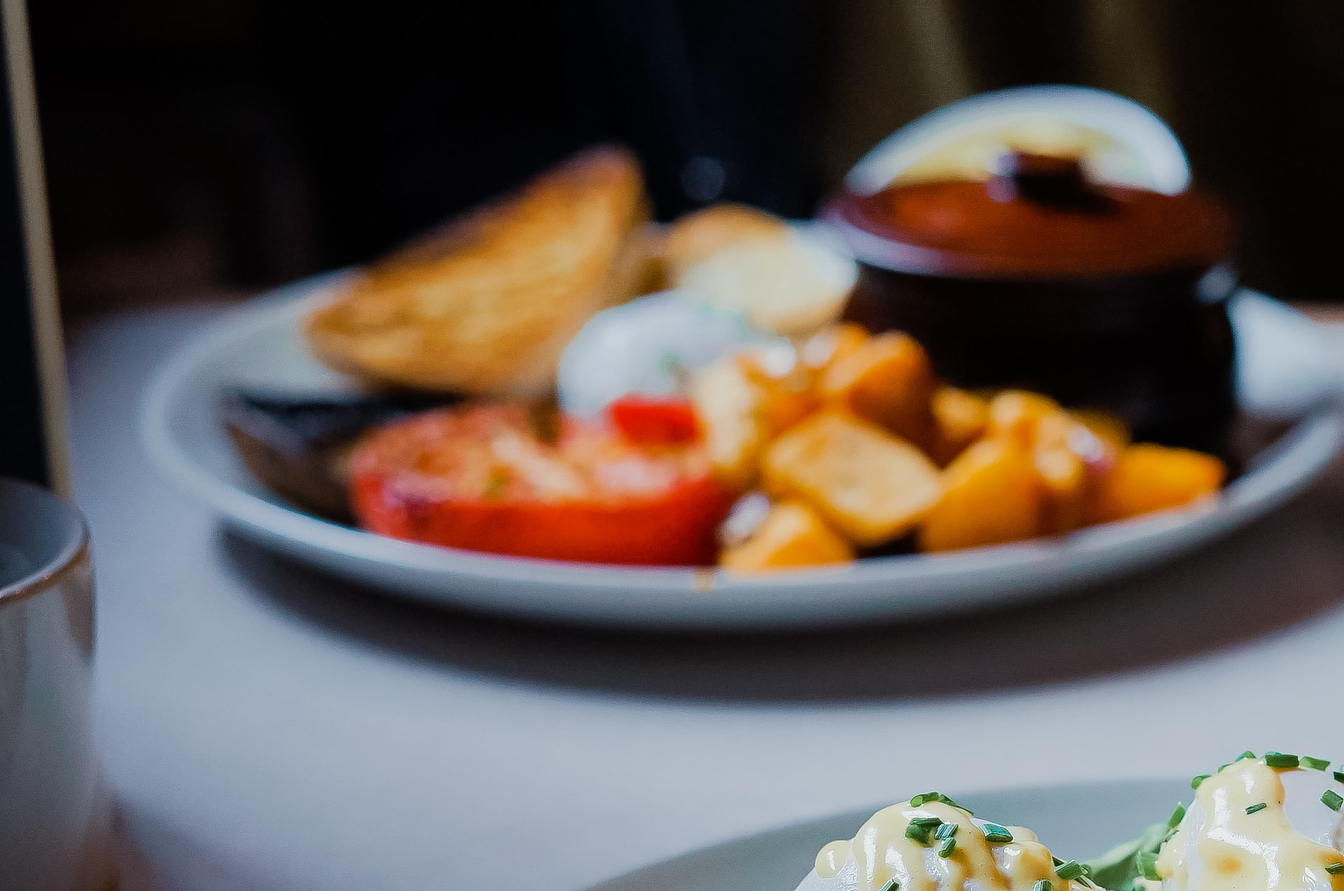
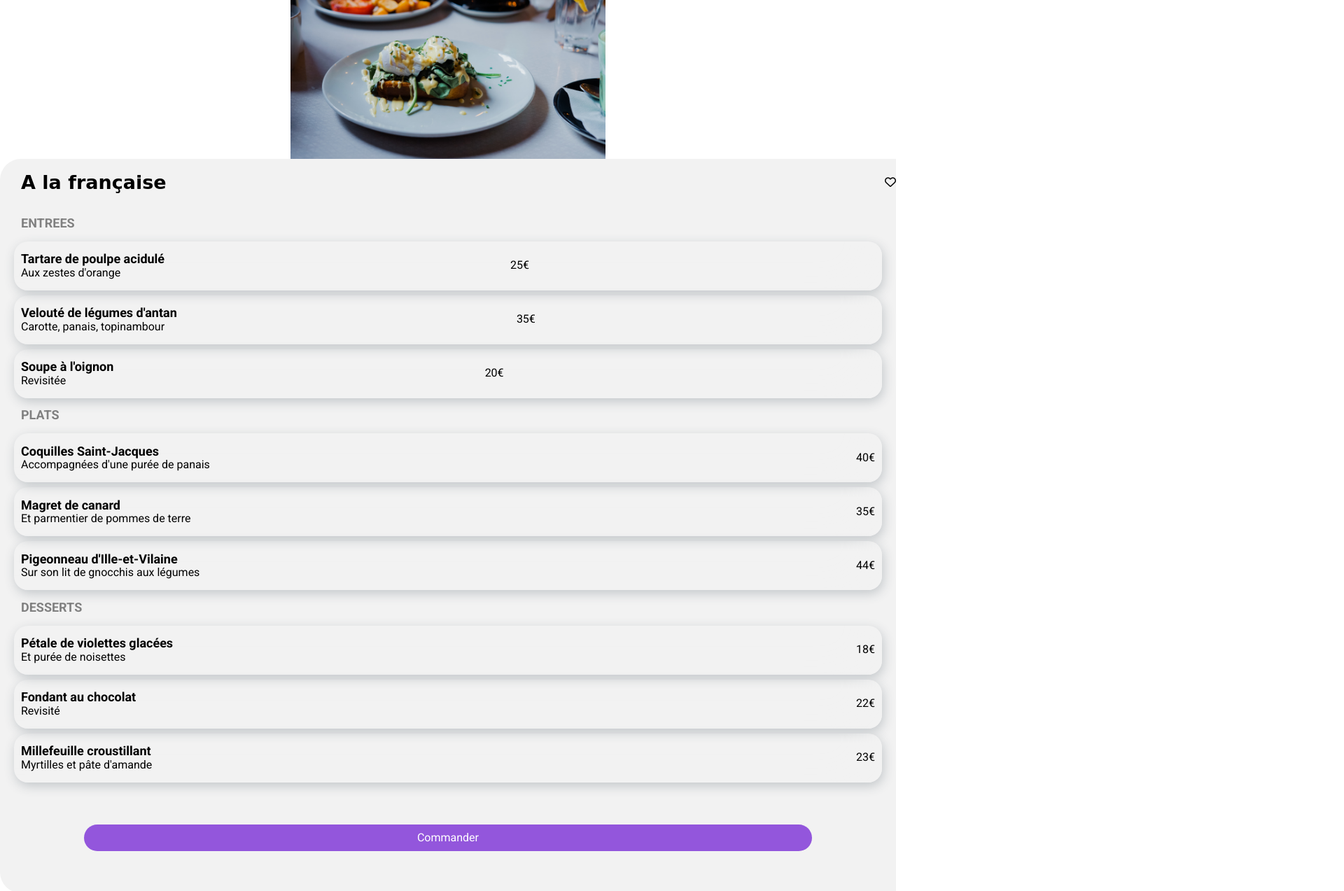
Before and after one commit to AudreyTanah/Projet-3, a website: page index_1.html in a window 1280 px wide. Shown: the part 102-1375 px from the top of the page at 70% size, 1920 px wide, since content can reach past the window. Drawn offline with nearby package versions, Linux system fonts and the light colour scheme; a web font is replaced by a local one.

Commit message:
Commencement et bonne avancée gestion des pages restaurants css.scss

```diff
--- a/index_1.html
+++ b/index_1.html
@@ -16,98 +16,121 @@
     <title>Projet3</title>
 </head>
 <body>
-    <header>
+    <header class="header-pages">
     <div class="arrow-and-logo">
         <div class="arrow"><i class="fa-solid fa-arrow-left"></i></div>
-        <img class="oh-my-food" src="images/logo/ohmyfood.png" alt="logo">
+        <p class="page-ohmyfood-logo">ohmyfood</p>
+    </div>
+    <div class="picture-page-container">
+    <img class="page-picture" id="french-menu-pic" src="./images/restaurants/toa-heftiba-DQKerTsQwi0-unsplash.jpg" alt="french">
     </div>
     </header>
 
-    <div class="picture-page-container">
-        <img class="page-picture" id="french-menu-pic" src="./images/restaurants/toa-heftiba-DQKerTsQwi0-unsplash.jpg" alt="french">
+    <main class="menu">
+      <div class="page-title">
+        <h1 class="title-menu">A la française</h1>
+        <i id="heart-page-1" class="fa-regular fa-heart"></i>
       </div>
 
-    <main class="french-menu">
-      <div class="page-title">
-        <h1 class="french-title">A la française</h1>
-        <i class="heart-page" class="fa-light fa-heart"></i>
-      </div>
-
-      <section class="entry">
+      <section class="entry-section">
         <div class="beginning-entry">
-        <h2 class="title-section">Entrées</h2>
+        <h2 class="title-section">ENTREES</h2>
         <div class="bar"></div>
         </div>
-        <div class="entry-one">
+        <div class="entry">
+            <div class="plate-and-side-dish">
             <h2 class="entry-plate-dessert-title">Tartare de poulpe acidulé</h2>
             <p class="specification-seasoning-or-side-dish">Aux zestes d'orange</p>
+            </div>
             <p class="price">25€</p>
+            <div class="check-container">
+                <i class="check" class="fa-solid fa-check"></i>
                 </div>
-        <div class="entry-two">
+        </div>
+        <div class="entry">
+            <div class="plate-and-side-dish">
             <h2 class="entry-plate-dessert-title">Velouté de légumes d'antan</h2>
             <p class="specification-seasoning-or-side-dish">Carotte, panais, topinambour</p>
+            </div>
             <p class="price">35€</p>
+            <div class="check-container">
+                <i class="check" class="fa-solid fa-check"></i>
                 </div>
-        <div class="entry-three">
+        </div>
+        <div class="entry">
+            <div class="plate-and-side-dish">
             <h2 class="entry-plate-dessert-title">Soupe à l'oignon</h2>
             <p class="specification-seasoning-or-side-dish">Revisitée</p>
+            </div>
             <p class="price">20€</p>
             <div class="check-container">
             <i class="check" class="fa-solid fa-check"></i>
             </div>
         </div>
 
-        <section class="plate">
+        <section class="plate-section">
             <div class="following-plate">
-            <h2 class="title-section">Plats</h2>
+            <h2 class="title-section">PLATS</h2>
             <div class="bar"></div>
             </div>
-            <div class="plate-one">
+            <div class="plate">
+                <div class="plate-and-side-dish">
                 <h2 class="entry-plate-dessert-title">Coquilles Saint-Jacques</h2>
                 <p class="specification-seasoning-or-side-dish">Accompagnées d'une purée de panais</p>
+                </div>
                 <p class="price">40€</p>
             </div>
-            <div class="plate-two">
+            <div class="plate">
+                <div class="plate-and-side-dish">
                 <h2 class="entry-plate-dessert-title">Magret de canard</h2>
                 <p class="specification-seasoning-or-side-dish">Et parmentier de pommes de terre</p>
+                </div>
                 <p class="price">35€</p>
             </div>
-            <div class="plate-three">
+            <div class="plate">
+                <div class="plate-and-side-dish">
                 <h2 class="entry-plate-dessert-title">Pigeonneau d'Ille-et-Vilaine</h2>
                 <p class="specification-seasoning-or-side-dish">Sur son lit de gnocchis aux légumes</p>
+                </div>
                 <p class="price">44€</p>
             </div>
 
-            <section class="dessert">
+            <section class="dessert-section">
                 <div class="final-dessert">
-                <h2 class="title-section">Desserts</h2>
+                <h2 class="title-section">DESSERTS</h2>
                 <div class="bar"></div>
                 </div>
-                <div class="dessert-one">
+                <div class="dessert">
+                    <div class="plate-and-side-dish">
                     <h2 class="entry-plate-dessert-title">Pétale de violettes glacées</h2>
                     <p class="specification-seasoning-or-side-dish">Et purée de noisettes</p>
+                    </div>
                     <p class="price">18€</p>
                 </div>
-                <div class="dessert-two">
+                <div class="dessert">
+                    <div class="plate-and-side-dish">
                     <h2 class="entry-plate-dessert-title">Fondant au chocolat</h2>
                     <p class="specification-seasoning-or-side-dish">Revisité</p>
+                    </div>
                     <p class="price">22€</p>
                 </div>
-                <div class="dessert-three">
+                <div class="dessert">
+                    <div class="plate-and-side-dish">
                     <h2 class="entry-plate-dessert-title">Millefeuille croustillant</h2>
                     <p class="specification-seasoning-or-side-dish">Myrtilles et pâte d'amande</p>
+                    </div>
                     <p class="price">23€</p>
                 </div>
             </section>
             <nav class="command"><p>Commander</p></nav>
     </main>
     <footer>
-        <img class="footer-ohmyfood-logo" src="images/logo/ohmyfood.png">
+    <p class="footer-ohmyfood-logo">ohmyfood</p>
     <ul class="footer-ul">
         <li class="propose-restaurant">
-                <i class="fa-solid fa-utensils"></i><p>Proposer un restaurant</p>
+            <i id="ustensils" class="fa-solid fa-utensils"></i><p>Proposer un restaurant</p>
         </li>
-            <li class="become-partnair"><i class="fa-solid fa-handshake-angle"></i><p>Devenir partenaire</p></li>
+        <li class="become-partnair"><i id="handshake" class="fa-solid fa-handshake-angle"></i><p>Devenir partenaire</p></li>
     <li class="legal-mentions"><p>Mentions légales</p></li>
     <li class="contact"><p>Contact</p></li>
     </ul>
--- a/sass/base/_typography.scss
+++ b/sass/base/_typography.scss
@@ -1,14 +1,27 @@
 /*importation police texte*/
-p, ul {
+p, ul, .title-section, .entry-plate-dessert-title {
 font-family: 'Roboto', sans-serif;
 }
 /*importation police logo et titres*/
-.logo, .footer-ohmyfood-logo, h1, h2, h3 {
+.logo, .footer-ohmyfood-logo, .page-ohmyfood-logo, h1, h2, h3 {
 font-family: 'Shrikhand', cursive;
-}
-h1 {
-    font-size: 16px;
 }
 .footer-ohmyfood-logo {
     font-size: 20px;
 }
+.page-ohmyfood-logo {
+    font-size: 25px;
+}
+/*taille titre menu*/
+.title-menu {
+    font-size: 27px;
+}
+/*taille et couleur title-section*/
+.title-section {
+    font-size: 18px;
+    color:gray;
+}
+/*taille plats*/
+.entry-plate-dessert-title {
+    font-size: 18px;
+}
--- a/sass/layouts/_header.scss
+++ b/sass/layouts/_header.scss
@@ -42,3 +42,24 @@
     }
 
 /*header pages*/
+.header-pages {
+    width: 100%;
+    box-sizing: border-box;
+    margin: 0px;
+    padding: 0px;
+}
+.arrow-and-logo {
+    width: 100%;
+    display: flex;
+    align-items: center;
+    justify-content: space-between;
+}
+.picture-page-container {
+    width: 100%;
+    height: 300px;
+}
+.page-picture {
+    width: 100%;
+    height: 100%;
+    object-fit: contain;
+}
--- a/sass/layouts/_nav.scss
+++ b/sass/layouts/_nav.scss
@@ -42,3 +42,13 @@
         color: $primary-color;
       }
 }
+
+/*barre de nav commander*/
+.command {
+  background-color: $primary-color;
+  color: white;
+  border-radius: 30px;
+  margin: 60px 120px 0px 120px;
+  padding: 10px 30px 10px 30px;
+  text-align: center;
+}
--- a/sass/pages/_page_1.scss
+++ b/sass/pages/_page_1.scss
@@ -0,0 +1,32 @@
+/*main*/
+.menu {
+ background-color: #F2F2F2;
+ border-radius: 30px 0px 0px 30px;
+ padding: 0px 0px 60px 0px;
+ z-index: 2;
+ top: 250px;
+}
+.page-title {
+    display: flex;
+    align-items: center;
+    justify-content: space-between;
+}
+.title-menu, .title-section {
+    margin-left: 30px;
+}
+/*section menu*/
+.entry, .plate, .dessert {
+    display: flex;
+    align-items: center;
+    margin: 0px 20px 7px 20px;
+    padding: 0px 10px 0px 10px;
+    height: 70px;
+    border-radius: 20px;
+    -webkit-box-shadow: 2px 5px 16px 0px #c3c7ca, inset -48px -37px 48px -30px #F2F2F2;
+    box-shadow: 2px 5px 16px 0px #c3c7ca, inset -48px -37px 48px -30px #F2F2F2;
+    justify-content: space-between;
+}
+/*supression de la marge pour que tout le texte rentre dans les cards*/
+.entry-plate-dessert-title {
+    margin: 0px;
+}
```
Also changed, not shown: index_2.html (+14 -15 lines), index_3.html (+14 -16 lines), index_4.html (+14 -15 lines), sass/utils/_mixins.scss (+7 -0 lines), css/style.css, 1 other file. Lines whose indentation alone changed are shown as unchanged.
